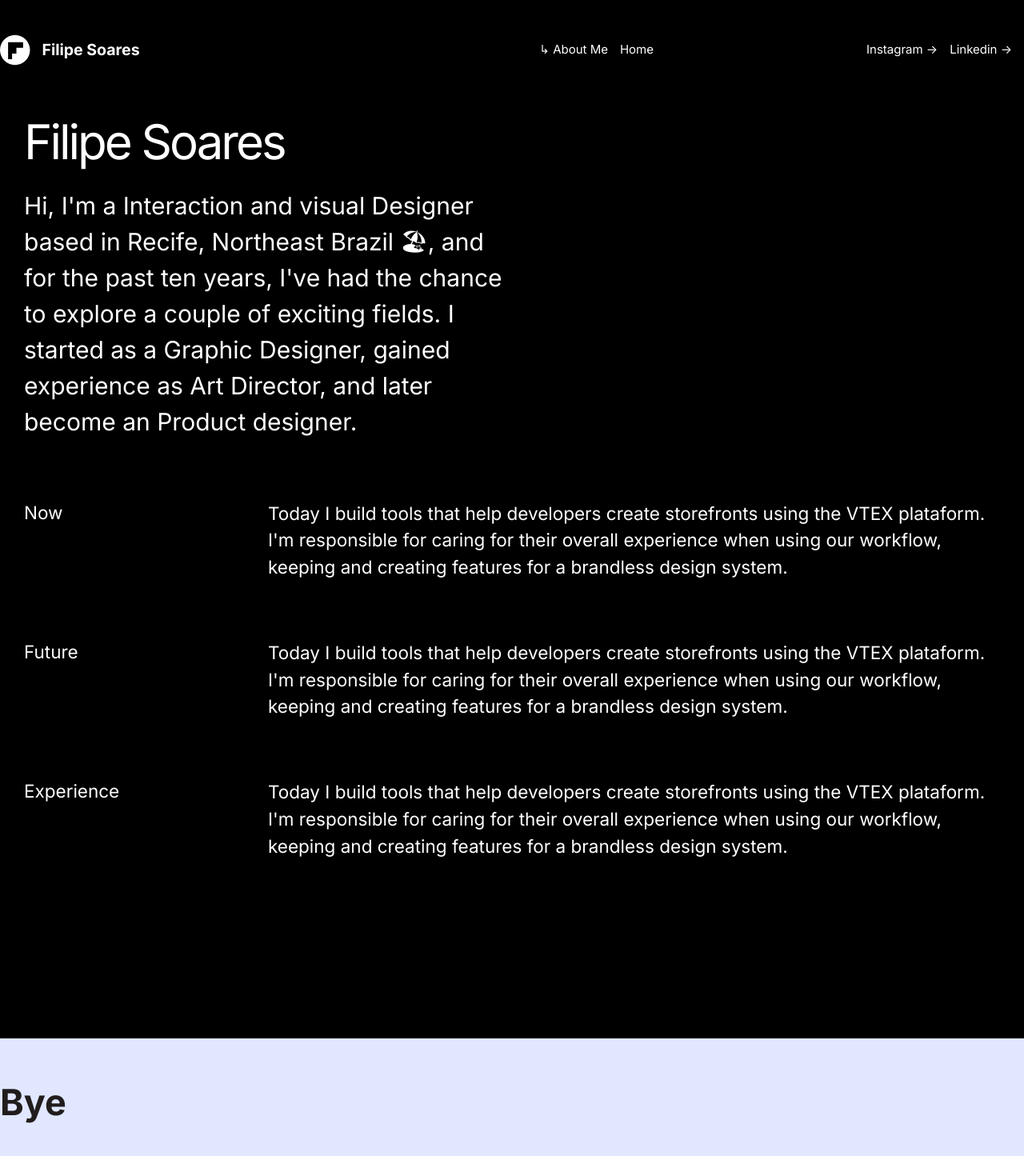
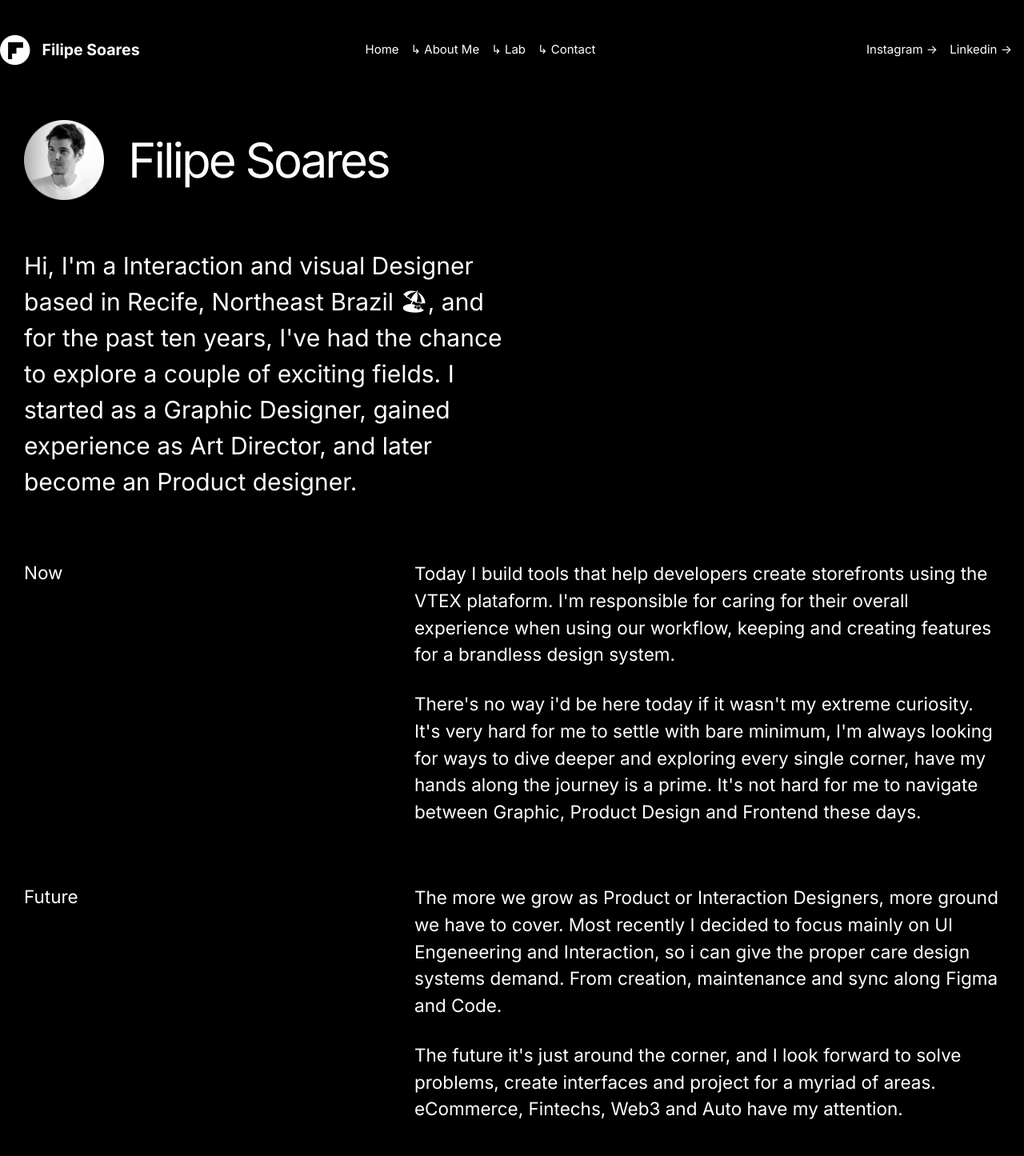
Before and after one commit to filipeafns/filipe.work, a Next.js app: page /about in a window 1280 px wide. Shown: the top 1445 px of the page at 80% size. Built offline with nearby package versions, Linux system fonts and the light colour scheme.

Commit message:
Improves About page

```diff
--- a/components/nav/nav.js
+++ b/components/nav/nav.js
@@ -40,13 +40,13 @@ export default function Nav({ onClick }) {
                         <h4>Filipe Soares</h4>
                     </div>
                     <div role="navigation" aria-label="Main Navigation" className={cn({ [style.navmodal]: true, [style.open]: isOpen })}>
-                        <ul role="presentation">
+                        <ul className={style.links} role="presentation">
                             <li role="presentation"><Link href="/" onClick={handleCloseClick}><a>Home</a></Link></li>
                             <li role="presentation"><Link href="/about" onClick={handleCloseClick}><a>↳ About Me</a></Link></li>
-                            {/* <li role="presentation"><Link href="/lab" onClick={handleCloseClick}><a>↳ Lab</a></Link></li>
-                            <li role="presentation"><Link href="/contact"onClick={handleCloseClick}><a>↳ Contact</a></Link></li> */}
+                            <li role="presentation"><Link href="/lab" onClick={handleCloseClick}><a>↳ Lab</a></Link></li>
+                            <li role="presentation"><Link href="/contact"onClick={handleCloseClick}><a>↳ Contact</a></Link></li>
                         </ul>
-                        <ul role="presentation" className={style.social}>
+                        <ul className={style.social} role="presentation" className={style.social}>
                             <li role="presentation"><a href="http://linkedin.com/in/fisoares" target="_blank">Linkedin -></a></li>
                             <li role="presentation"><a href="http://instagram.com/filipeafns/" target="_blank">Instagram -></a></li>
                         </ul>
--- a/components/nav/nav.module.scss
+++ b/components/nav/nav.module.scss
@@ -36,16 +36,19 @@
       align-items: center;
       padding: 0;
       p { flex: 0 20%;}
+      .links {
+        display: flex;
+        flex: 0 0 50%;
+        justify-content: center;
+      }
+      .social {
+        display: flex;
+        flex-direction: row-reverse;
+        width: 100%;
+      }
       div {
         display: flex;
         width: 100%;
-        ul {
-          display: flex;
-          flex-direction: row-reverse;
-          flex-direction: row;
-          width: 100%;
-        }
-        ul { flex-direction: row-reverse;}
         li { margin-right: 1rem;}
       }
     }
--- a/pages/about.js
+++ b/pages/about.js
@@ -2,8 +2,11 @@ import Head from 'next/head'
 import Layout, { siteTitle } from '../components/layout';
 import Nav from '../components/nav'
 import Footer from '../components/footer'
+import profile from '../public/images/profile.png'
 
 import style from './about.module.scss'
+
+import Image from 'next/image';
 
 export default function About() {
   return (
@@ -18,7 +21,16 @@ export default function About() {
           <Nav />
           <section>
             <div className={style.intro} >
-              <h1>Filipe Soares</h1>
+              <div>
+                <Image
+                  src={profile}
+                  width={100}
+                  height={100}
+                  placeholder='blur'
+                  role='presentation'
+                />
+                <h1>Filipe Soares</h1>
+              </div>
               <p>
                 Hi, I'm a Interaction and visual Designer based in Recife, Northeast Brazil 🏖, and for the past ten years, I've had the chance to explore a couple of exciting fields. I started as a Graphic Designer, gained experience as Art Director, and later become an Product designer.
               </p>
@@ -27,14 +39,19 @@ export default function About() {
               <div>
                 <h3>Now</h3>
                 <p>Today I build tools that help developers create storefronts using the VTEX plataform. I'm responsible for caring for their overall experience when using our workflow, keeping and creating features for a brandless design system.</p>
+              <p>There's no way i'd be here today if it wasn't my extreme curiosity. It's very hard for me to settle with bare minimum, I'm always looking for ways to dive deeper and exploring every single corner, have my hands along the journey is a prime. It's not hard for me to navigate between Graphic, Product  Design and Frontend these days.</p>
               </div>
               <div>
                 <h3>Future</h3>
-                <p>Today I build tools that help developers create storefronts using the VTEX plataform. I'm responsible for caring for their overall experience when using our workflow, keeping and creating features for a brandless design system.</p>
+                <p>The more we grow as Product or Interaction Designers, more ground we have to cover. Most recently I decided to focus mainly on UI Engeneering and Interaction, so i can give the proper care design systems demand. From creation, maintenance and sync along Figma and Code.</p>
+                <p>The future it's just around the corner, and I look forward to solve problems, create interfaces and project for a myriad of areas. eCommerce, Fintechs, Web3 and Auto have my attention.</p>
               </div>
               <div>
                 <h3>Experience</h3>
-                <p>Today I build tools that help developers create storefronts using the VTEX plataform. I'm responsible for caring for their overall experience when using our workflow, keeping and creating features for a brandless design system.</p>
+                <p>Long before i even know i'd like to become a Interaction designer, i used to study HTML in a old Nokia Phone(2005), as a teenager, my hobby was to customize my blogger page and improve on CSS.</p>
+                <p>Even though i had a passion for the web, i ended up in Graphic design.
+                  Print brought me a lot of love for Colors and Typography, culminating in total love for branding. I can count 100s of logos and prints in the wild today (2010 – 2019).</p>
+                <p>Still missing the chance to work with Interaction, I decided to go full interaction for my graduation project 2011. Since the course was print focused, i decided to bring print to the recently lauch ipad2. I was the first Digital Magazine deployed in Brazil through the App Store. The project became a reference in the School I was and they had to bring interaction design to the curriculum. You can check the project here</p>
               </div>
             </div>
           </section>
--- a/pages/about.module.scss
+++ b/pages/about.module.scss
@@ -10,10 +10,18 @@
     color: white;
     margin: auto;
     button { border: 1px solid white; }
+    nav { mix-blend-mode: difference; }
     nav svg { fill: white; }
     nav a { color: white;}
     > section { padding: 1rem; }
     .intro {
+        > div {
+            display: flex;
+            align-items: center;
+            height: auto;
+            img { mix-blend-mode: luminosity;}
+            h1 { margin-left: 2rem; }
+        }
         h1 { margin: 0;}
         p { font-size: 2rem;}
     }
@@ -27,15 +35,15 @@
         .intro {
             width: 50%;
             margin-bottom: 5rem;
-            h1 { margin-bottom: 2rem; }
+            > div { margin-bottom: 4rem; }
         }
         .me {
             div {
                 display: grid;
-                grid-template-columns: repeat(4, 1fr);
+                grid-template-columns: repeat(5, 1fr);
                 margin-bottom: 3rem;
-                h4 { grid-column: span 1/2;}
-                p {grid-column: 2/-1;}
+                h4 { grid-column: span 1/3;}
+                p {grid-column: 3/-1;}
             }
         }
     }
```
Also changed, not shown: public/images/profile.png (added).
